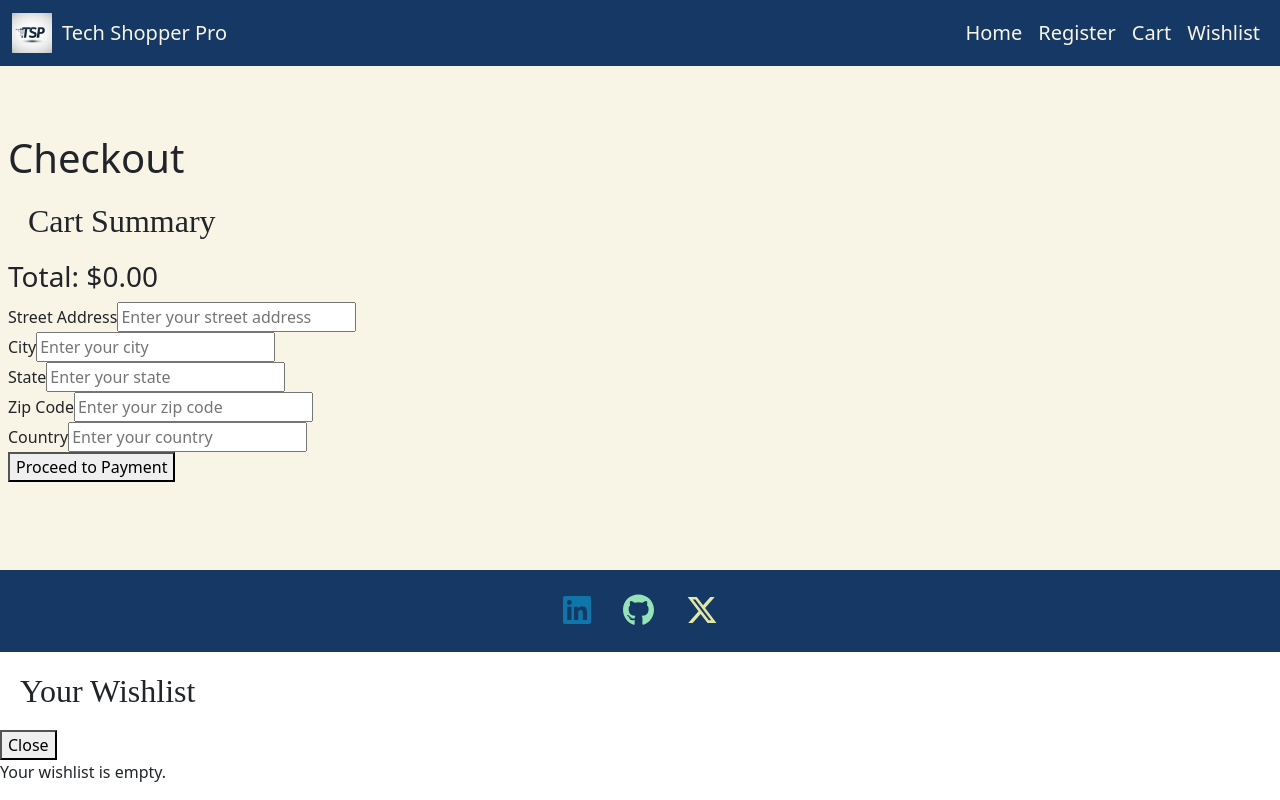
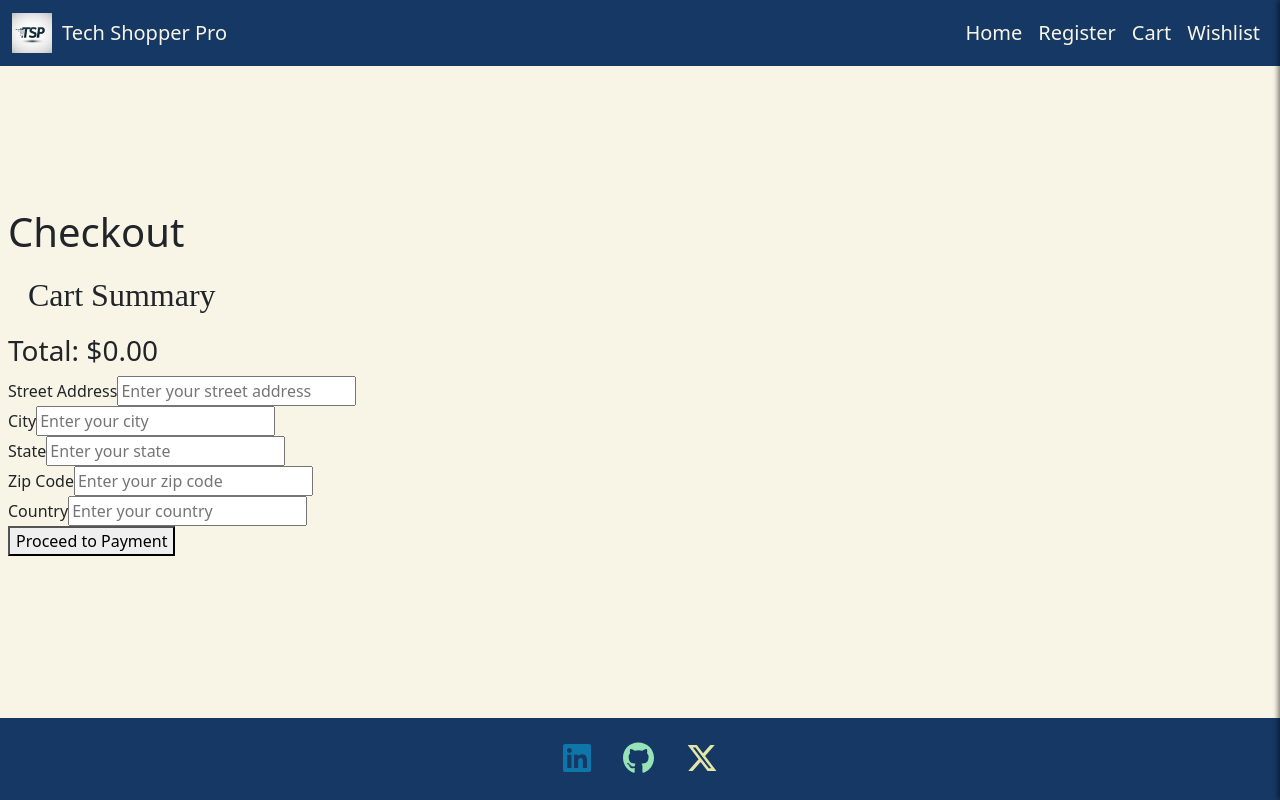
Before and after one commit to Vtencouchclimbr/Tech-Shopper-Pro, a React (Vite) app in the folder Client/: page /Checkout in a window 1280 px wide. Built offline with nearby package versions, Linux system fonts and the light colour scheme.

Commit message:
fixed off canvas component

```diff
--- a/Client/src/App.tsx
+++ b/Client/src/App.tsx
@@ -1,8 +1,9 @@
-import React, { useState } from 'react';
 import { Outlet } from 'react-router-dom';
 import Navbar from './components/Navbar';
 import Footer from './components/Footer';
 import { useWishlist } from './components/wishlistSate';
+import React, { useState } from 'react';
+import './utils/offCanvas.css';
 
 const App: React.FC= () => {
   const { state: wishlistState } = useWishlist();
@@ -29,7 +30,7 @@ const App: React.FC= () => {
       <Footer />
 
       {/* Off-Canvas Wishlist */}
-      <div className={`off-canvas ${showWishlist ? 'show' : ''}`}>  {/* Off-canvas visibility */}
+      <div className={`off-canvas ${showWishlist ? 'show' : ''}`}>  {/* slides in from the right */}
         <div className="off-canvas-header">
           <h2>Your Wishlist</h2>
           <button onClick={toggleWishlist}>Close</button>
--- /dev/null
+++ b/Client/src/utils/offCanvas.css
@@ -0,0 +1,29 @@
+/* src/components/OffCanvas.css */
+
+.off-canvas {
+    position: fixed;
+    top: 0;
+    right: -100%;  /* Completely off-screen by default */
+    width: 100%;  /* Covers full width or adjust as needed (e.g., 30% for partial) */
+    height: 100%;
+    background-color: white;
+    box-shadow: -2px 0 5px rgba(0, 0, 0, 0.5);
+    transition: right 0.3s ease;
+    z-index: 1000;  /* Make sure it appears on top */
+    padding: 1rem;
+    overflow-y: auto;  /* Add scroll if the content overflows */
+  }
+
+  .off-canvas.show {
+    right: 0;  /* Slide the canvas into view */
+  }
+
+  .off-canvas-header {
+    display: flex;
+    justify-content: space-between;
+    align-items: center;
+  }
+
+  .off-canvas-body {
+    margin-top: 1rem;
+  }
```
